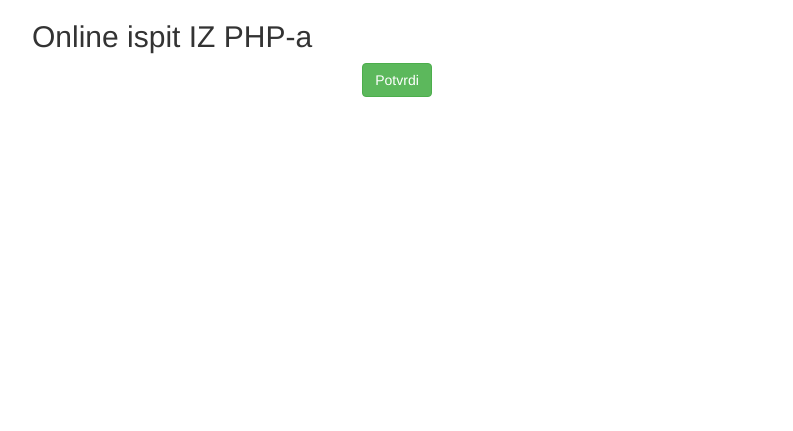
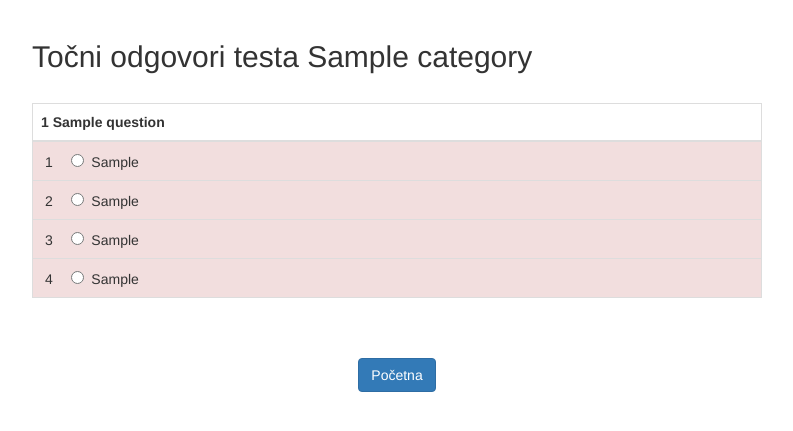
Before and after one commit to domagojcuric/WebIspit, a PHP site: page /view_ans.php in a window 1280 px wide. Shown: the top 431 px of the page, without its empty margins (243-1036 px from the left). Run offline with PHP 8.4, Linux system fonts and the light colour scheme; the visitor is signed in with stand-in values (Sample User, id 1); tables that the repository leaves empty or names only in its code hold one stand-in row (values such as "Sample post"); data that the repository does not hold is empty; some libraries are stand-ins or nearby versions.

Commit message:
riješeni odgovori

```diff
--- a/view_ans.php
+++ b/view_ans.php
@@ -1,5 +1,7 @@
 <?php
-
+include 'class/users.php';
+$ans=new users;
+include 'class/dbconn.php';
 ?>
 
 
@@ -16,51 +18,83 @@
 
 <div class="container">
     <div class="col-sm-2"></div>
-    <div class="col-sm-8">
-    <h2>Online ispit IZ PHP-a</h2>
-
-            <?php $i=1;
-            foreach ($qus->qus as $qust) {?>
-            <table class="table table-bordered">
-              <thead>
-                  <tr class="danger">
-                    <th><?php echo $i;?> <?php  echo $qust ['question'];?> </th>
-                </tr>
-              </thead>
-              <tbody>
-                  <?php if(isset ($qust ['ans1'])){?>
-                  <tr class="info">
-                 <td>&nbsp;1&emsp; <input type="radio" value="0" name=" <?php echo  $qust['id'];?>"/> &nbsp<?php  echo $qust ['ans1'];?></td>
-                </tr>
-                  <?php } ?>
-                <?php if(isset ($qust ['ans2'])){?>
-                <tr class="info">
-                    <td>&nbsp;2&emsp; <input type="radio" value="1" name=" <?php echo  $qust['id'];?>"/>&nbsp<?php  echo $qust ['ans2'];?></td>
-                </tr>
-                 <?php } ?>
-                <?php if(isset ($qust ['ans3'])){?>
-                <tr class="info">
-                    <td>&nbsp;3&emsp; <input type="radio" value="2" name=" <?php echo  $qust['id'];?>"/>&nbsp<?php  echo $qust ['ans3'];?></td>
-                </tr>
-                 <?php } ?>
-                <?php if(isset ($qust ['ans4'])){?>
-                <tr class="info">
-                    <td>&nbsp;4&emsp; <input type="radio" value="3" name=" <?php echo  $qust['id'];?>"/>&nbsp<?php  echo $qust ['ans4'];?></td>
-                </tr>
-                 <?php } ?>
-                <tr class="info">
-                    <td><input type="radio" checked="checked" style="display: none" value="no_attempt" name=" <?php echo  $qust['id'];?>"/></td>
-                </tr>
-              </tbody>
-            </table>
-            <?php $i++;}?>
-            <center><input type="submit" value="Potvrdi" class="btn btn-success"/></center>
+   <div class="col-sm-8">
+      <?php
+      $sql = "SELECT * FROM questions JOIN category ON category.id='".$_SESSION['cat']."' ";
+            $result = $connect->query($sql);
+            $row=$result->fetch_assoc();
+            ?>
+       <br><h2>Točni odgovori testa <?php echo $row['cat_name'] ?></h2><br>
 
 
 
 
+   <?php
+            $sql = "SELECT * FROM questions WHERE cat_id='".$_SESSION['cat']."'";
+            $result = $connect->query($sql);
+            $i=1;
+            if($result->num_rows > 0) {
+                while($row = $result->fetch_assoc()){
+                    ?>
 
-              </div>
+  <table class="table table-bordered">
+            <thead>
+                <tr class="">
+                    <th><?php echo $i;?> <?php  echo $row['question'];?> </th>
+                </tr>
+           </thead>
+                <tbody>
+                <?php if($row['ans'] == '0'){ ?>
+                <tr class="info">
+                <td>&nbsp;1&emsp; <input type="radio" value="0" name=""/> &nbsp<?php  echo $row ['ans1'];?></td>
+                </tr>
+                <?php }else { ?>
+                <tr class="danger">
+                <td>&nbsp;1&emsp; <input type="radio" value="0" name=""/> &nbsp<?php  echo $row['ans1'];?></td>
+                </tr>
+               <?php }?>
+
+               <?php if($row['ans'] == '1'){ ?>
+                <tr class="info">
+                <td>&nbsp;2&emsp; <input type="radio" value="0" name=""/> &nbsp<?php  echo $row['ans2'];?></td>
+                </tr>
+                <?php }else { ?>
+                <tr class="danger">
+                <td>&nbsp;2&emsp; <input type="radio" value="0" name=""/> &nbsp<?php  echo $row['ans2'];?></td>
+                </tr>
+               <?php }?>
+
+                <?php if($row['ans'] == '2'){ ?>
+                <tr class="info">
+                <td>&nbsp;3&emsp; <input type="radio" value="0" name=""/> &nbsp<?php  echo $row ['ans3'];?></td>
+                </tr>
+                <?php }else { ?>
+                <tr class="danger">
+                <td>&nbsp;3&emsp; <input type="radio" value="0" name=""/> &nbsp<?php  echo $row['ans3'];?></td>
+                </tr>
+               <?php }?>
+
+               <?php if($row['ans'] == '3'){ ?>
+                <tr class="info">
+                <td>&nbsp;4&emsp; <input type="radio" value="0" name=""/> &nbsp<?php  echo $row ['ans4'];?></td>
+                </tr>
+                <?php }else { ?>
+                <tr class="danger">
+                <td>&nbsp;4&emsp; <input type="radio" value="0" name=""/> &nbsp<?php  echo $row['ans4'];?></td>
+                </tr>
+               <?php }
+               $i++;
+               ?>
+
+                </tbody>
+
+
+  </table>
+                <?php } ?>
+   <?php } ?>
+          <br><br>
+          <center><a href='home.php'><button class="btn btn-primary" type='button'>Početna</button></a></center>
+           <br><br><br><br>   </div>
     <div class="col-sm-2"></div>
 </div>
 
```
